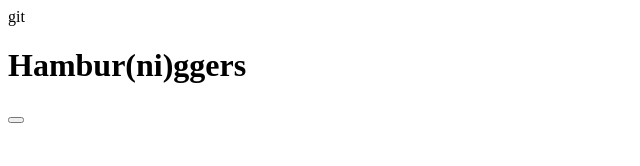
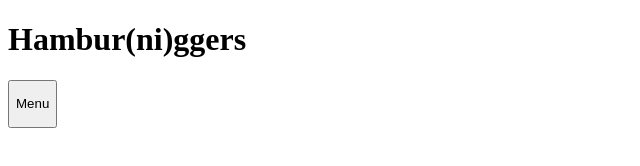
Before and after one commit to Onesegen7/Hamburgesas, a plain HTML site: page index.html in a window 1280 px wide. Shown: the whole page, without its empty margins (0-640 px from the left). Drawn offline with Linux system fonts and the light colour scheme.

Commit message:
Add files via upload

```diff
--- a/index.html
+++ b/index.html
@@ -1,11 +1,13 @@
 <!DOCTYPE html>
 <html lang="en">
 <head>
-    <title>Hamburgeseria</title>
-
+    <meta charset="UTF-8">
+    <meta http-equiv="X-UA-Compatible" content="IE=edge">
+    <meta name="viewport" content="width=device-width, initial-scale=1.0">
+    <title>Document</title>
 </head>
-<body>git
+<body>
     <h1>Hambur(ni)ggers</h1>
-    <a href="menu.html"><Button></Button></a>
+    <a href="menu.html"><Button><p> Menu </p></Button></a>
 </body>
 </html>
```
